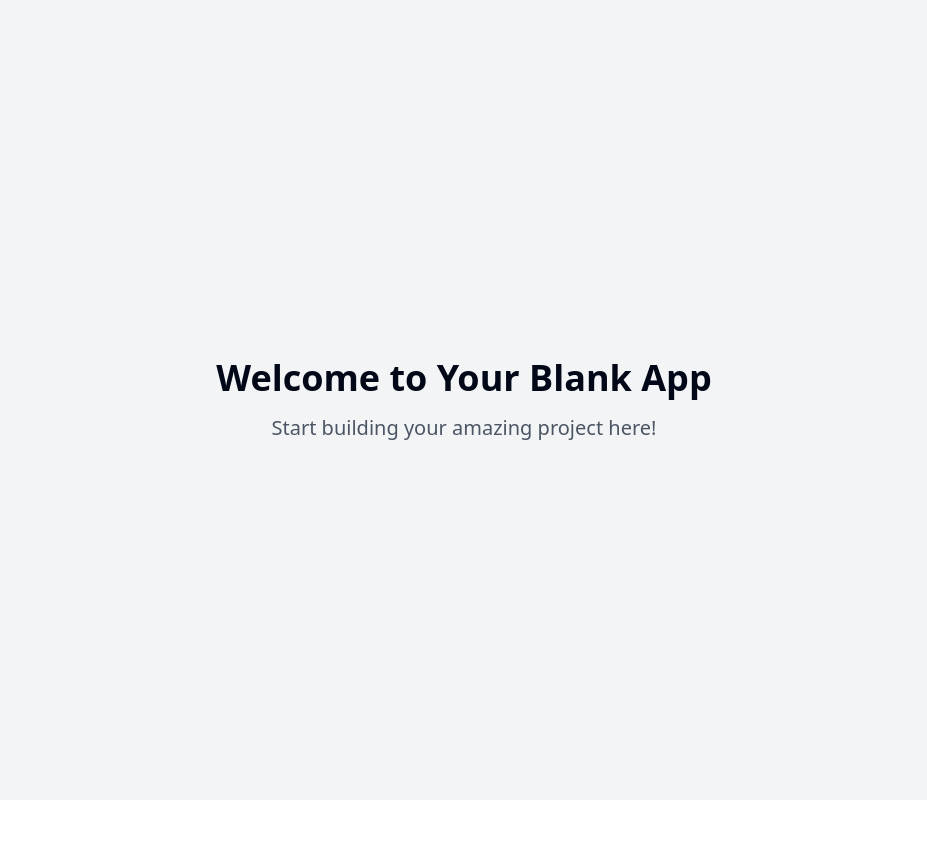
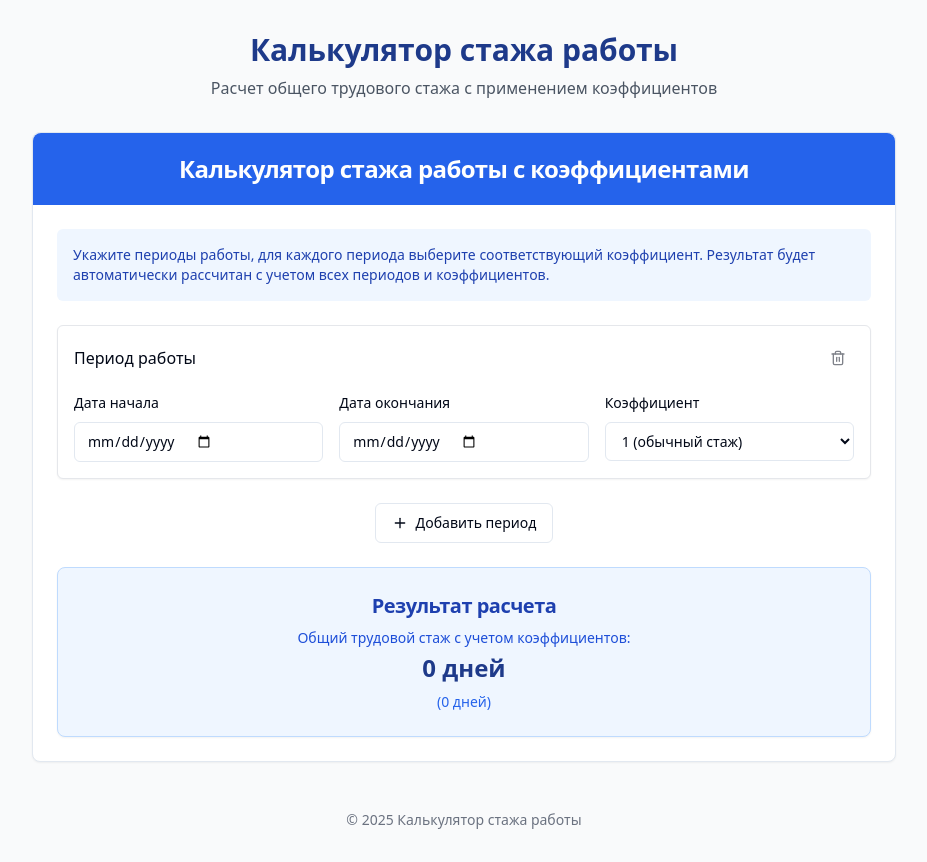
Before and after one commit to Vado052/staj, a React (Vite) app: page / in a window 1280 px wide. Shown: the whole page, without its empty margins (176-1103 px from the left). Before the commit the page ends 800 px from the top, so only its background shows below. Built offline with nearby package versions, Linux system fonts and the light colour scheme.

Commit message:
feat: Implement experience calculator

```diff
--- a/package.json
+++ b/package.json
@@ -58,6 +58,7 @@
     "sonner": "^1.5.0",
     "tailwind-merge": "^2.5.2",
     "tailwindcss-animate": "^1.0.7",
+    "uuid": "^11.1.0",
     "vaul": "^0.9.3",
     "zod": "^3.23.8"
   },
--- /dev/null
+++ b/src/components/ExperienceCalculatorForm.tsx
@@ -0,0 +1,90 @@
+
+import React, { useState } from "react";
+import { Button } from "@/components/ui/button";
+import { Card, CardContent, CardHeader, CardTitle } from "@/components/ui/card";
+import WorkPeriodInput from "@/components/WorkPeriodInput";
+import ResultDisplay from "@/components/ResultDisplay";
+import { WorkPeriod, calculateExperience } from "@/utils/calculatorUtils";
+import { Plus } from "lucide-react";
+import { v4 as uuidv4 } from "uuid";
+
+const ExperienceCalculatorForm: React.FC = () => {
+  const [periods, setPeriods] = useState<WorkPeriod[]>([
+    {
+      id: uuidv4(),
+      startDate: null,
+      endDate: null,
+      coefficient: 1,
+    },
+  ]);
+
+  const addPeriod = () => {
+    setPeriods([
+      ...periods,
+      {
+        id: uuidv4(),
+        startDate: null,
+        endDate: null,
+        coefficient: 1,
+      },
+    ]);
+  };
+
+  const updatePeriod = (id: string, updatedPeriod: WorkPeriod) => {
+    setPeriods(
+      periods.map((period) => (period.id === id ? updatedPeriod : period))
+    );
+  };
+
+  const removePeriod = (id: string) => {
+    setPeriods(periods.filter((period) => period.id !== id));
+  };
+
+  const totalDays = calculateExperience(periods);
+
+  return (
+    <Card>
+      <CardHeader className="bg-blue-600 text-white rounded-t-lg">
+        <CardTitle className="text-center">Калькулятор стажа работы с коэффициентами</CardTitle>
+      </CardHeader>
+      <CardContent className="p-6">
+        <div className="space-y-6">
+          <div className="bg-blue-50 p-4 rounded-md text-sm text-blue-800">
+            <p>
+              Укажите периоды работы, для каждого периода выберите соответствующий коэффициент.
+              Результат будет автоматически рассчитан с учетом всех периодов и коэффициентов.
+            </p>
+          </div>
+
+          <div className="space-y-4">
+            {periods.map((period) => (
+              <WorkPeriodInput
+                key={period.id}
+                period={period}
+                onChange={(updatedPeriod) => updatePeriod(period.id, updatedPeriod)}
+                onDelete={() => removePeriod(period.id)}
+                isDeleteDisabled={periods.length === 1}
+              />
+            ))}
+          </div>
+
+          <div className="flex justify-center">
+            <Button
+              onClick={addPeriod}
+              variant="outline"
+              className="flex items-center gap-2"
+            >
+              <Plus className="h-4 w-4" /> Добавить период
+            </Button>
+          </div>
+
+          <div className="mt-8">
+            <ResultDisplay totalDays={totalDays} />
+          </div>
+        </div>
+      </CardContent>
+    </Card>
+  );
+};
+
+export default ExperienceCalculatorForm;
--- /dev/null
+++ b/src/components/ResultDisplay.tsx
@@ -0,0 +1,27 @@
+
+import React from "react";
+import { formatExperience } from "@/utils/calculatorUtils";
+import { Card, CardContent, CardHeader, CardTitle } from "@/components/ui/card";
+
+interface ResultDisplayProps {
+  totalDays: number;
+}
+
+const ResultDisplay: React.FC<ResultDisplayProps> = ({ totalDays }) => {
+  return (
+    <Card className="bg-blue-50 border-blue-200">
+      <CardHeader className="pb-2">
+        <CardTitle className="text-xl text-center text-blue-800">Результат расчета</CardTitle>
+      </CardHeader>
+      <CardContent>
+        <div className="text-center">
+          <p className="text-sm text-blue-700 mb-1">Общий трудовой стаж с учетом коэффициентов:</p>
+          <p className="text-2xl font-bold text-blue-900">{formatExperience(totalDays)}</p>
+          <p className="text-sm text-blue-600 mt-2">({totalDays} дней)</p>
+        </div>
+      </CardContent>
+    </Card>
+  );
+};
+
+export default ResultDisplay;
--- /dev/null
+++ b/src/components/WorkPeriodInput.tsx
@@ -0,0 +1,122 @@
+
+import React from "react";
+import { WorkPeriod } from "@/utils/calculatorUtils";
+import { Input } from "@/components/ui/input";
+import { Label } from "@/components/ui/label";
+import { Button } from "@/components/ui/button";
+import { Trash2 } from "lucide-react";
+
+interface WorkPeriodInputProps {
+  period: WorkPeriod;
+  onChange: (updatedPeriod: WorkPeriod) => void;
+  onDelete: () => void;
+  isDeleteDisabled: boolean;
+}
+
+const coefficientOptions = [1, 1.5, 2, 3];
+
+const WorkPeriodInput: React.FC<WorkPeriodInputProps> = ({
+  period,
+  onChange,
+  onDelete,
+  isDeleteDisabled,
+}) => {
+  const handleStartDateChange = (e: React.ChangeEvent<HTMLInputElement>) => {
+    if (e.target.value) {
+      onChange({
+        ...period,
+        startDate: new Date(e.target.value),
+      });
+    } else {
+      onChange({
+        ...period,
+        startDate: null,
+      });
+    }
+  };
+
+  const handleEndDateChange = (e: React.ChangeEvent<HTMLInputElement>) => {
+    if (e.target.value) {
+      onChange({
+        ...period,
+        endDate: new Date(e.target.value),
+      });
+    } else {
+      onChange({
+        ...period,
+        endDate: null,
+      });
+    }
+  };
+
+  const handleCoefficientChange = (e: React.ChangeEvent<HTMLSelectElement>) => {
+    onChange({
+      ...period,
+      coefficient: parseFloat(e.target.value),
+    });
+  };
+
+  const formatDateForInput = (date: Date | null): string => {
+    if (!date) return "";
+    return date.toISOString().split("T")[0];
+  };
+
+  return (
+    <div className="p-4 border border-gray-200 rounded-md mb-4 shadow-sm bg-white">
+      <div className="flex justify-between items-center mb-4">
+        <h3 className="text-md font-medium">Период работы</h3>
+        <Button
+          variant="ghost"
+          size="icon"
+          onClick={onDelete}
+          disabled={isDeleteDisabled}
+          title={isDeleteDisabled ? "Необходим минимум один период" : "Удалить период"}
+          className="h-8 w-8"
+        >
+          <Trash2 className="h-4 w-4" />
+        </Button>
+      </div>
+
+      <div className="grid grid-cols-1 md:grid-cols-3 gap-4">
+        <div className="space-y-2">
+          <Label htmlFor={`start-date-${period.id}`} className="text-sm">Дата начала</Label>
+          <Input
+            id={`start-date-${period.id}`}
+            type="date"
+            value={formatDateForInput(period.startDate)}
+            onChange={handleStartDateChange}
+          />
+        </div>
+
+        <div className="space-y-2">
+          <Label htmlFor={`end-date-${period.id}`} className="text-sm">Дата окончания</Label>
+          <Input
+            id={`end-date-${period.id}`}
+            type="date"
+            value={formatDateForInput(period.endDate)}
+            onChange={handleEndDateChange}
+            min={period.startDate ? formatDateForInput(period.startDate) : ""}
+          />
+        </div>
+
+        <div className="space-y-2">
+          <Label htmlFor={`coefficient-${period.id}`} className="text-sm">Коэффициент</Label>
+          <select
+            id={`coefficient-${period.id}`}
+            value={period.coefficient}
+            onChange={handleCoefficientChange}
+            className="w-full rounded-md border border-input bg-background px-3 py-2 text-sm ring-offset-background focus-visible:outline-none focus-visible:ring-2 focus-visible:ring-ring focus-visible:ring-offset-2"
+          >
+            {coefficientOptions.map(coef => (
+              <option key={coef} value={coef}>
+                {coef === 1 ? "1 (обычный стаж)" : coef}
+              </option>
+            ))}
+          </select>
+        </div>
+      </div>
+    </div>
+  );
+};
+
+export default WorkPeriodInput;
--- a/src/index.css
+++ b/src/index.css
@@ -1,3 +1,4 @@
+
 @tailwind base;
 @tailwind components;
 @tailwind utilities;
@@ -13,7 +14,7 @@
     --popover: 0 0% 100%;
     --popover-foreground: 222.2 84% 4.9%;
 
-    --primary: 222.2 47.4% 11.2%;
+    --primary: 214 100% 50%;
     --primary-foreground: 210 40% 98%;
 
     --secondary: 210 40% 96.1%;
@@ -35,47 +36,32 @@
     --radius: 0.5rem;
 
     --sidebar-background: 0 0% 98%;
-
     --sidebar-foreground: 240 5.3% 26.1%;
-
     --sidebar-primary: 240 5.9% 10%;
-
     --sidebar-primary-foreground: 0 0% 98%;
-
     --sidebar-accent: 240 4.8% 95.9%;
-
     --sidebar-accent-foreground: 240 5.9% 10%;
-
     --sidebar-border: 220 13% 91%;
-
     --sidebar-ring: 217.2 91.2% 59.8%;
   }
 
   .dark {
     --background: 222.2 84% 4.9%;
     --foreground: 210 40% 98%;
-
     --card: 222.2 84% 4.9%;
     --card-foreground: 210 40% 98%;
-
     --popover: 222.2 84% 4.9%;
     --popover-foreground: 210 40% 98%;
-
     --primary: 210 40% 98%;
     --primary-foreground: 222.2 47.4% 11.2%;
-
     --secondary: 217.2 32.6% 17.5%;
     --secondary-foreground: 210 40% 98%;
-
     --muted: 217.2 32.6% 17.5%;
     --muted-foreground: 215 20.2% 65.1%;
-
     --accent: 217.2 32.6% 17.5%;
     --accent-foreground: 210 40% 98%;
-
     --destructive: 0 62.8% 30.6%;
     --destructive-foreground: 210 40% 98%;
-
     --border: 217.2 32.6% 17.5%;
     --input: 217.2 32.6% 17.5%;
     --ring: 212.7 26.8% 83.9%;
@@ -99,3 +85,13 @@
     @apply bg-background text-foreground;
   }
 }
+
+/* Custom transitions for the result display */
+.card.bg-blue-50 {
+  transition: all 0.3s ease;
+}
+
+.card.bg-blue-50:hover {
+  transform: translateY(-2px);
+  box-shadow: 0 10px 15px -3px rgba(0, 0, 0, 0.1), 0 4px 6px -2px rgba(0, 0, 0, 0.05);
+}
--- a/src/pages/Index.tsx
+++ b/src/pages/Index.tsx
@@ -1,11 +1,26 @@
-// Update this page (the content is just a fallback if you fail to update the page)
+
+import ExperienceCalculatorForm from "@/components/ExperienceCalculatorForm";
 
 const Index = () => {
   return (
-    <div className="min-h-screen flex items-center justify-center bg-gray-100">
-      <div className="text-center">
-        <h1 className="text-4xl font-bold mb-4">Welcome to Your Blank App</h1>
-        <p className="text-xl text-gray-600">Start building your amazing project here!</p>
+    <div className="min-h-screen bg-gray-50 py-8">
+      <div className="container max-w-4xl mx-auto px-4">
+        <header className="mb-8 text-center">
+          <h1 className="text-2xl md:text-3xl font-bold text-blue-900 mb-2">
+            Калькулятор стажа работы
+          </h1>
+          <p className="text-gray-600">
+            Расчет общего трудового стажа с применением коэффициентов
+          </p>
+        </header>
+
+        <main>
+          <ExperienceCalculatorForm />
+        </main>
+
+        <footer className="mt-12 text-center text-gray-500 text-sm">
+          <p>© 2025 Калькулятор стажа работы</p>
+        </footer>
       </div>
     </div>
   );
--- /dev/null
+++ b/src/utils/calculatorUtils.ts
@@ -0,0 +1,65 @@
+
+export type WorkPeriod = {
+  id: string;
+  startDate: Date | null;
+  endDate: Date | null;
+  coefficient: number;
+};
+
+export const calculateExperience = (periods: WorkPeriod[]): number => {
+  let totalDays = 0;
+
+  periods.forEach((period) => {
+    if (period.startDate && period.endDate) {
+      // Calculate days difference
+      const timeDiff = period.endDate.getTime() - period.startDate.getTime();
+      const daysDiff = timeDiff / (1000 * 3600 * 24);
+
+      // Apply coefficient
+      totalDays += daysDiff * period.coefficient;
+    }
+  });
+
+  return Math.floor(totalDays);
+};
+
+export const formatExperience = (days: number): string => {
+  const years = Math.floor(days / 365);
+  const months = Math.floor((days % 365) / 30);
+  const remainingDays = Math.floor(days % 30);
+
+  let result = '';
+
+  if (years > 0) {
+    result += `${years} ${pluralize(years, 'год', 'года', 'лет')} `;
+  }
+
+  if (months > 0) {
+    result += `${months} ${pluralize(months, 'месяц', 'месяца', 'месяцев')} `;
+  }
+
+  if (remainingDays > 0 || (years === 0 && months === 0)) {
+    result += `${remainingDays} ${pluralize(remainingDays, 'день', 'дня', 'дней')}`;
+  }
+
+  return result.trim();
+};
+
+// Russian pluralize function
+const pluralize = (count: number, form1: string, form2: string, form5: string): string => {
+  let n = Math.abs(count) % 100;
+  if (n >= 5 && n <= 20) {
+    return form5;
+  }
+
+  n %= 10;
+  if (n === 1) {
+    return form1;
+  }
+
+  if (n >= 2 && n <= 4) {
+    return form2;
+  }
+
+  return form5;
+};
```
Also changed, not shown: 1 other file (tests, documents, lock files or other folders).
